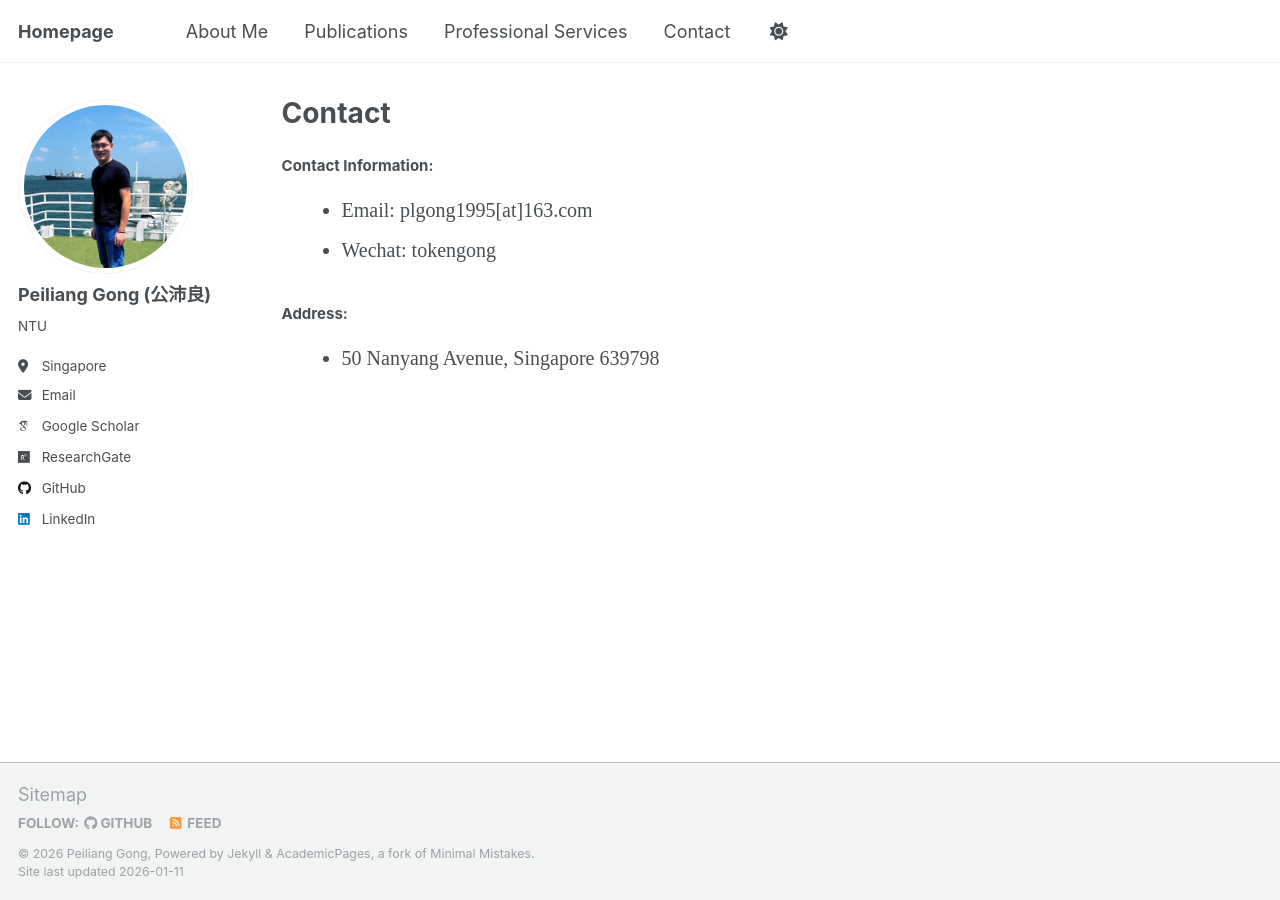
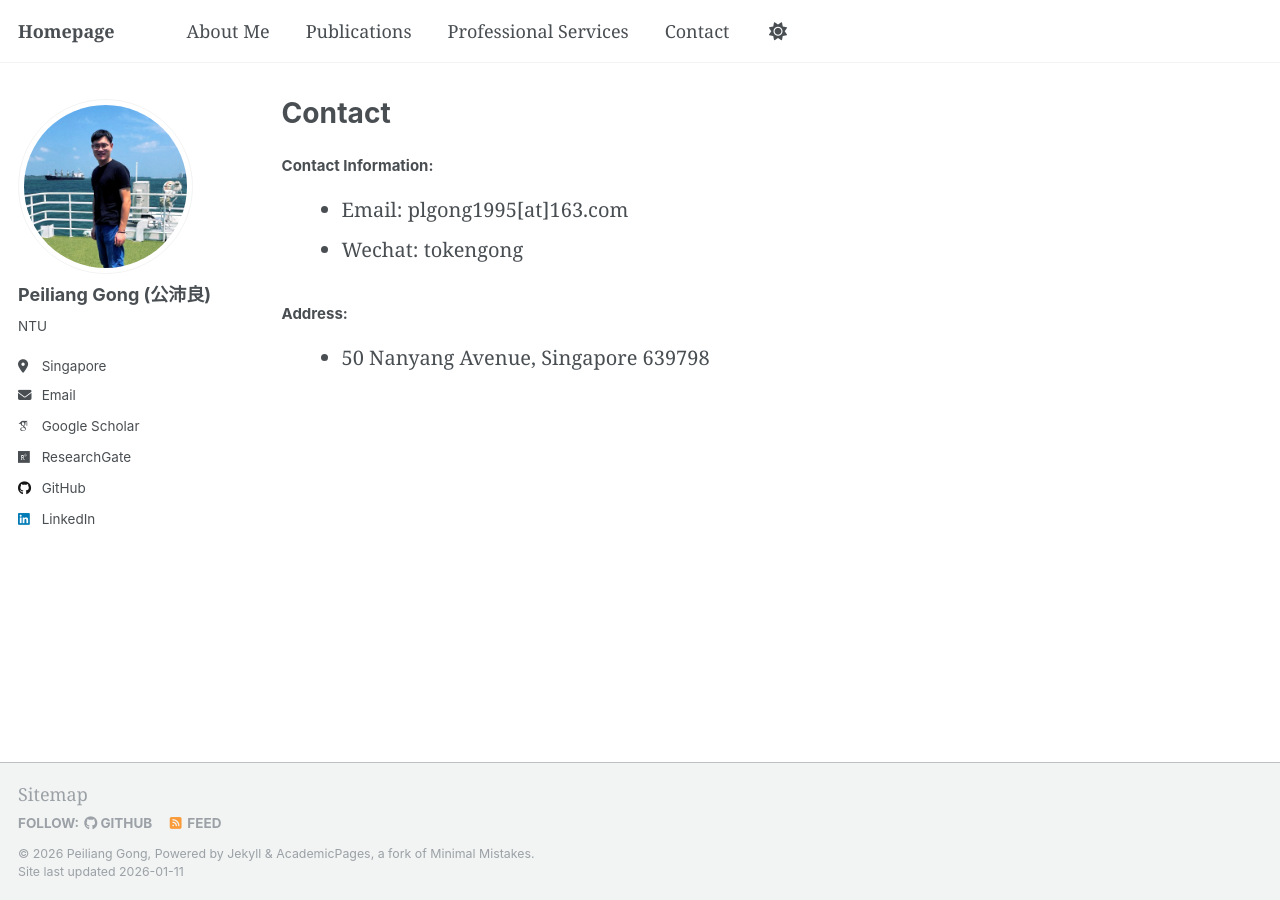
Before and after one commit to Tokenmw/Tokenmw.github.io, a Jekyll site: the page built from _pages/contact.md, in a window 1280 px wide. Built offline with Jekyll 4.4.1, drawn with Linux system fonts in a browser that asks for light colours; some web fonts are replaced.

Commit message:
Update contact.md

```diff
--- a/_pages/contact.md
+++ b/_pages/contact.md
@@ -5,7 +5,13 @@ permalink: /contact/
 author_profile: true
 ---
 
-<div style="font-family: 'Times New Roman', serif; font-size: 20px;">
+<style>
+html, body, p, ul, li, div {
+  font-family: Georgia, "Times New Roman", serif;
+}
+</style>
+
+<div style="font-size: 20px;">
 
 <h5 style="font-weight: bold; margin-bottom: 20px;">Contact Information:</h5>
 <ul style="list-style-type: disc; margin-left: 20px;">
```
